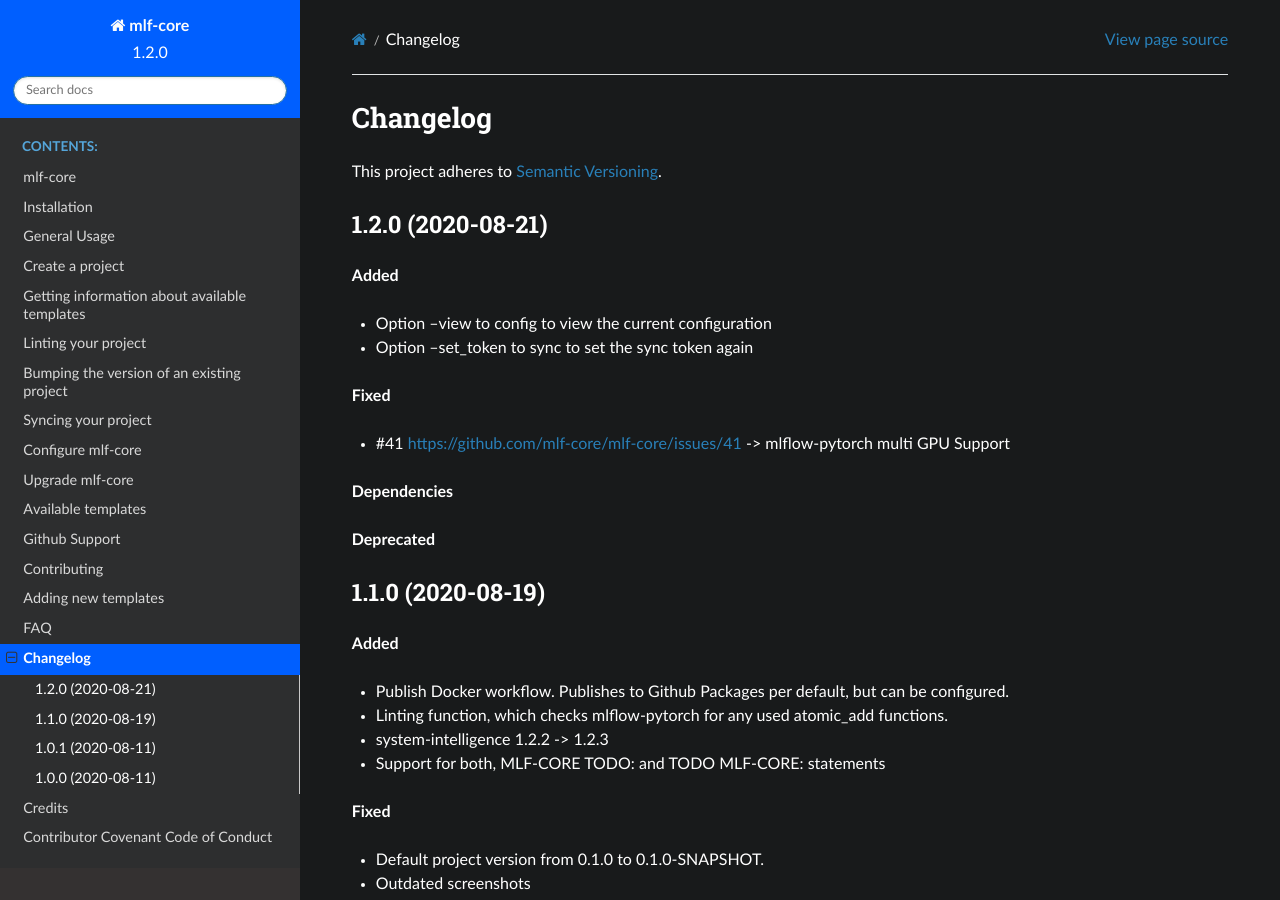
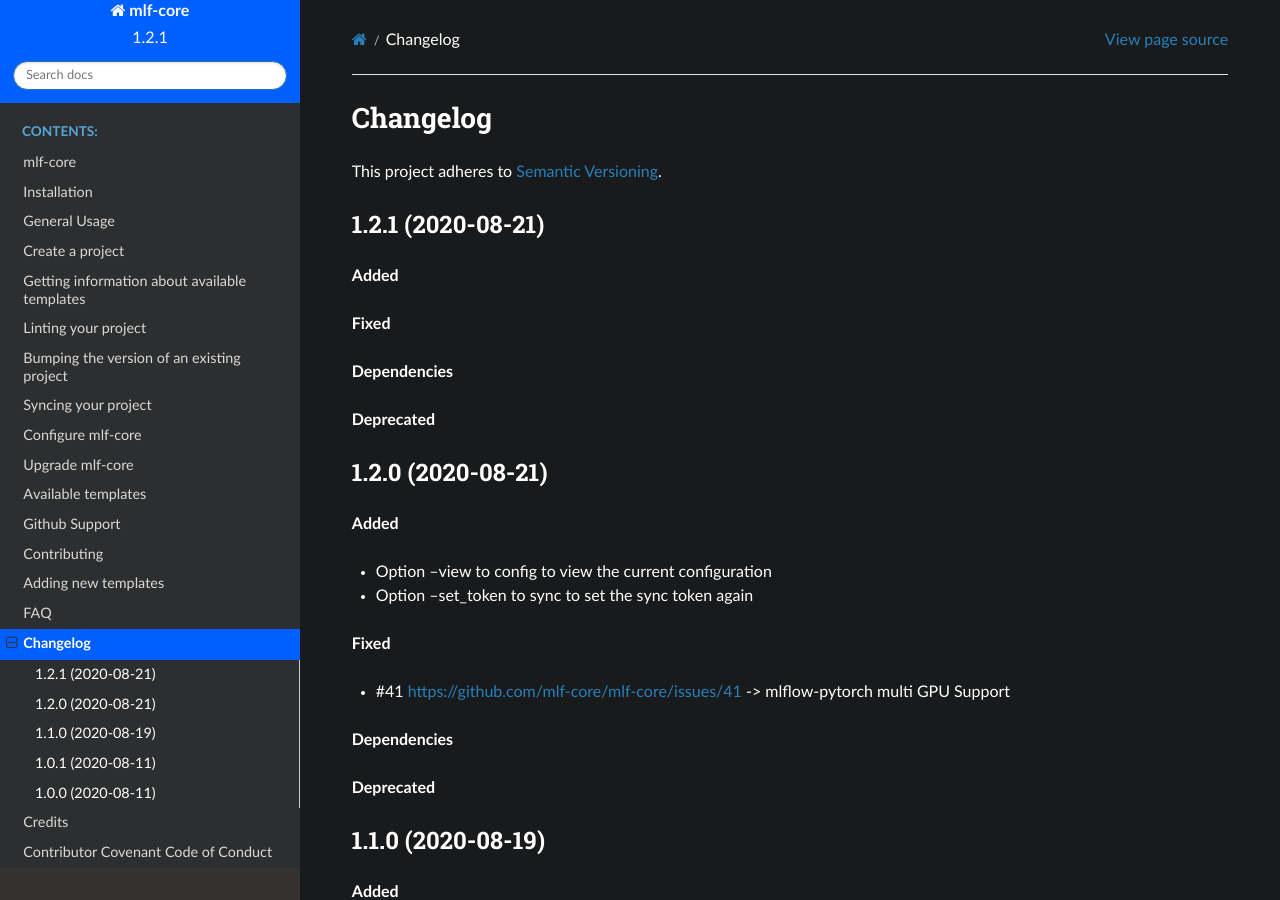
Before and after one commit to mlf-core/mlf-core, a Sphinx documentation site: the page built from docs/changelog.rst, in a window 1280 px wide and 900 px high. Built offline with Sphinx 7.4.7 and the Read the Docs theme 2.0.0, drawn with Linux system fonts in a browser that asks for light colours.

Commit message:
Bump version from 1.2.0 to 1.2.1

```diff
--- a/CHANGELOG.rst
+++ b/CHANGELOG.rst
@@ -5,6 +5,18 @@
 ==========
 
 This project adheres to `Semantic Versioning <https://semver.org/>`_.
+
+
+1.2.1 (2020-08-21)
+------------------
+
+**Added**
+
+**Fixed**
+
+**Dependencies**
+
+**Deprecated**
 
 
 1.2.0 (2020-08-21)
--- a/cookietemple.cfg
+++ b/cookietemple.cfg
@@ -1,9 +1,5 @@
 [bumpversion]
-<<<<<<< HEAD
-current_version = 1.2.0
-=======
-current_version = 1.1.1
->>>>>>> a35cb09e34489ce0d6fe48774d98084dacdbde61
+current_version = 1.2.1
 
 [bumpversion_files_whitelisted]
 setup_file = setup.py
--- a/docs/conf.py
+++ b/docs/conf.py
@@ -53,9 +53,9 @@
 # the built documents.
 #
 # The short X.Y version.
-version = '1.2.0'
+version = '1.2.1'
 # The full version, including alpha/beta/rc tags.
-release = '1.2.0'
+release = '1.2.1'
 
 # The language for content autogenerated by Sphinx. Refer to documentation
 # for a list of supported languages.
--- a/mlf_core/__init__.py
+++ b/mlf_core/__init__.py
@@ -2,4 +2,4 @@
 
 __author__ = """Lukas Heumos"""
 __email__ = 'lukas.heumos@posteo.net'
-__version__ = '1.2.0'
+__version__ = '1.2.1'
--- a/setup.py
+++ b/setup.py
@@ -72,6 +72,6 @@
     test_suite='tests',
     tests_require=test_requirements,
     url='https://github.com/mlf-core/mlf-core',
-    version='1.2.0',
+    version='1.2.1',
     zip_safe=False,
 )
```
Also changed, not shown: .cookietemple.yml.
